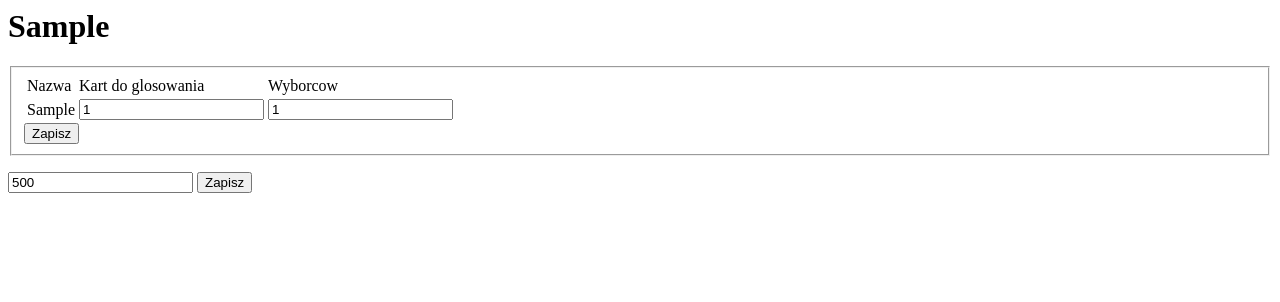
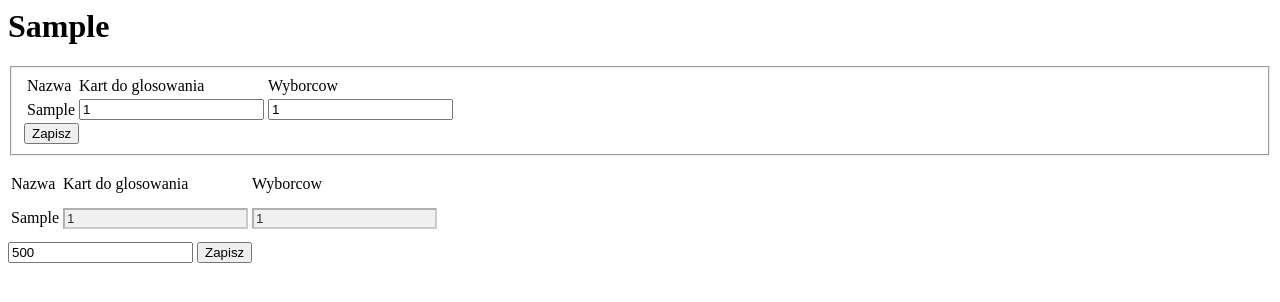
Before and after one commit to pd219411/WWW, a Django app: template daszek_project/wybory/templates/obwody.html in a window 1280 px wide. Shown: the top 302 px of the page. Run offline with Django 3.2, Linux system fonts and the light colour scheme; the template is opened without the code that fills it: values that come from a table or form of the project are taken from there, others are empty; tables that the repository leaves empty hold one stand-in row (values such as "Sample post"); some libraries are stand-ins or nearby versions.

Commit message:
more ajax and js

```diff
--- a/daszek_project/wybory/static/main.js
+++ b/daszek_project/wybory/static/main.js
@@ -118,3 +118,128 @@
 	var $temp = $form.find("[name='submit-button']");
 	$temp.attr("disabled", false);
 }
+
+
+///////////////////////////
+
+function EditButtonName() {
+	return "editbutton";
+}
+
+function SubmitButtonName() {
+	return "submitbutton";
+}
+
+function CancelButtonName() {
+	return "cancelbutton";
+}
+
+function get_edit_span($outer) {
+	return $outer.find("[name=" + EditButtonName() + "]");
+}
+
+function query_url() {
+	$div = $("#ajax-urls");
+	return $div.attr("data-query");
+}
+
+function disable_edit($row) {
+			var $kart_do_glosowania = $row.find("[name=kart_do_glosowania]").find("input");
+			$kart_do_glosowania.attr("disabled", true);
+
+			var $wyborcow = $row.find("[name=wyborcow]").find("input");
+			$wyborcow.attr("disabled", false);
+
+			var $submit = $row.find("[name=button1]").find("button");
+			$submit.attr("name", EditButtonName());
+			$submit.html("Edytuj");
+			$submit.attr("class", "daszek_hidden");
+
+			var $cancel = $row.find("[name=button2]").find("button");
+			$cancel.attr("class", "hidden_visible");
+}
+
+function enable_edit($row, json) {
+			var $data_modyfikacji = $row.find("[name=data_modyfikacji]").find("input");
+			$data_modyfikacji.attr("value", json["data_modyfikacji"]);
+
+			var $kart_do_glosowania = $row.find("[name=kart_do_glosowania]").find("input");
+			$kart_do_glosowania.attr("value", json["kart_do_glosowania"]);
+			$kart_do_glosowania.attr("disabled", false);
+			//var kart_do_glosowania = document.createElement("input");
+			//kart_do_glosowania.type = "text";
+			//kart_do_glosowania.value = json.kart_do_glosowania;
+			//$row.find("[name=kart_do_glosowania]").html(kart_do_glosowania);
+
+			var $wyborcow = $row.find("[name=wyborcow]").find("input");
+			$wyborcow.attr("value", json["wyborcow)"]);
+			$wyborcow.attr("disabled", false);
+
+			var $submit = $row.find("[name=button1]").find("button");
+			$submit.attr("name", SubmitButtonName());
+			$submit.html("Zapisz");
+			$submit.attr("class", "daszek_visible");
+
+			var $cancel = $row.find("[name=button2]").find("button");
+			$cancel.attr("name", CancelButtonName());
+			$cancel.html("Anuluj");
+			$cancel.attr("class", "daszek_visible");
+}
+
+
+function query_post($row) {
+	var obwod_id = $row.attr("data-id");
+	var post_data = { id: obwod_id };
+
+	$.ajax({
+		url : query_url(),
+		type : "POST",
+		data : post_data,
+		success : function(json) {
+			console.log("handle_success");
+			console.log(json);
+			enable_edit($row, json);
+		},
+		error : function(xhr, errmsg, err) {
+			console.log("handle_error");
+		}
+	});
+};
+
+$("tr.editrow").mouseover(function() {
+	var $temp = get_edit_span($(this));
+	console.log($temp);
+	$temp.attr("class", "daszek_visible");
+});
+
+$("tr.editrow").mouseout(function() {
+	var $temp = get_edit_span($(this));
+	$temp.attr("class", "daszek_hidden");
+});
+
+$("button[name=" + EditButtonName() + "]").on('click', function(event) {
+	console.log("editspan click");
+	console.log(this);
+	query_post($(this).closest("tr.editrow"));
+});
+
+$("button").on('click', "[name=" + SubmitButtonName() + "]", function(event) {
+	console.log("submit click");
+}
+
+$("button").on('click', "[name=" + CancelButtonName() + "]", function(event) {
+	console.log("cancel click");
+	disable_edit($(this).closest("tr.editrow"));
+});
+
+
+//$("row_entryform[name=AJAX_FORM]").on('submit', function(event) {
+//$(this).button show
+//}
+
+//static -> form
+//1) span <-> hidden input
+//2) tr wymienic na nowy wiersz z serwera
+
+//fill form
+//1) edytuj zaciaga z serwera AJAXem
--- /dev/null
+++ b/daszek_project/wybory/static/obwody.css
@@ -0,0 +1,33 @@
+button {
+	border: 0;
+	background: #0087cc;
+	border-radius: 4px;
+	box-shadow: 0 5px 0 #006599;
+	color: #fff;
+	cursor: pointer;
+	font: inherit;
+	margin: 0;
+	outline: 0;
+	padding: 12px 20px;
+	transition: all .1s linear;
+}
+button:active {
+	box-shadow: 0 2px 0 #006599;
+	transform: translateY(3px);
+}
+
+/*
+input[disabled="disabled"] {
+*/
+input[disabled] {
+	background-color:#F0F0F0 !important;
+	color:#303030 !important;
+}
+
+button.daszek_hidden {
+	visibility: hidden;
+}
+
+button.daszek_visible {
+	visibility: visible;
+}
--- a/daszek_project/wybory/templates/obwody.html
+++ b/daszek_project/wybory/templates/obwody.html
@@ -1,4 +1,7 @@
 {% load daszek_extra_tags %}
+<head>
+<link rel="stylesheet" type="text/css" href="{{ STATIC_URL }}/static/obwody.css">
+</head>
 
 {% if lista_obwodow %}
 	<h1>{{ gmina.nazwa }}</h1>
@@ -36,6 +39,60 @@
 	</fieldset>
 	</form>
 
+<!--
+With AJAX
+-->
+
+<div id="ajax-urls" data-query="{% url 'wybory:zapytanie_ajax' gmina.nazwa %}"></div>
+
+<table>
+<thead>
+	<tr>
+		<td>Nazwa</td>
+		<td>Kart do glosowania</td>
+		<td>Wyborcow</td>
+		<td></td>
+		<td></td>
+	</tr>
+</thead>
+<tbody>
+{% for obwod in lista_obwodow %}
+<tr class="editrow" data-id="{{ obwod.id }}">
+	<input type="hidden" name="data_modyfikacji" value="{{ obwod.data_modyfikacji|daszek_modification_timestamp }}">
+
+	<td name="nazwa">{{ obwod.nazwa }}</td>
+<!--
+	<td name="kart_do_glosowania">{{ obwod.kart_do_glosowania }}</td>
+	<td name="wyborcow">{{ obwod.wyborcow }}</td>
+-->
+	<td name="kart_do_glosowania"><input type="text" value="{{ obwod.kart_do_glosowania }}" disabled></td>
+
+	<td name="wyborcow"><input type="text" value="{{ obwod.wyborcow }}" disabled></td>
+
+	<td name="button1">
+		<button name="editbutton" class="daszek_hidden">Edytuj</button>
+	</td>
+
+	<td name="button2">
+		<button name="editspan2" class="daszek_hidden">Placeholder</button>
+	</td>
+</tr>
+
+<!--
+	<input type="hidden" name="id" value="{{ obwod.id }}">
+	<input type="hidden" name="data_modyfikacji" value="{{ obwod.data_modyfikacji|daszek_modification_timestamp }}">
+	<tr>
+		<td>{{ obwod.nazwa }}</td>
+		<td><input type="text" name="kart_do_glosowania" value="{{ obwod.kart_do_glosowania }}"></td>
+		<td><input type="text" name="wyborcow" value="{{ obwod.wyborcow }}"></td>
+		<td><span name="editspan" style="visibility: hidden">Edytuj</span></td>
+	</tr>
+-->
+{% endfor %}
+</tbody>
+</table>
+
+
 	<!-- <form action="{% url 'wybory:zmiana_ajax' gmina.nazwa %}" method="post" id="TEST-AJAX-DUPA"> -->
 	<form name="AJAX_FORM" action="{% url 'wybory:zmiana_ajax' gmina.nazwa %}" method="post">
 		{% csrf_token %}
--- a/daszek_project/wybory/urls.py
+++ b/daszek_project/wybory/urls.py
@@ -6,6 +6,7 @@
 	url(r'^$', views.GminyView.as_view(), name='gminy'),
 	url(r'^(?P<nazwa_gminy>.+)/$', views.obwody, name='obwody'),
 	url(r'^(?P<nazwa_gminy>.+)/zmiana$', views.zmiana, name='zmiana'),
+	url(r'^(?P<nazwa_gminy>.+)/zapytanie_ajax$', views.zapytanie_ajax, name='zapytanie_ajax'),
 	url(r'^(?P<nazwa_gminy>.+)/zmiana_ajax$', views.zmiana_ajax, name='zmiana_ajax'),
 #	url(r'^(?P<pk>[0-9]+)/$', views.DetailView.as_view(), name='detail'),
 #	url(r'^(?P<pk>[0-9]+)/results/$', views.ResultsView.as_view(), name='results'),
```
Also changed, not shown: daszek_project/wybory/views.py (+15 -0 lines).
